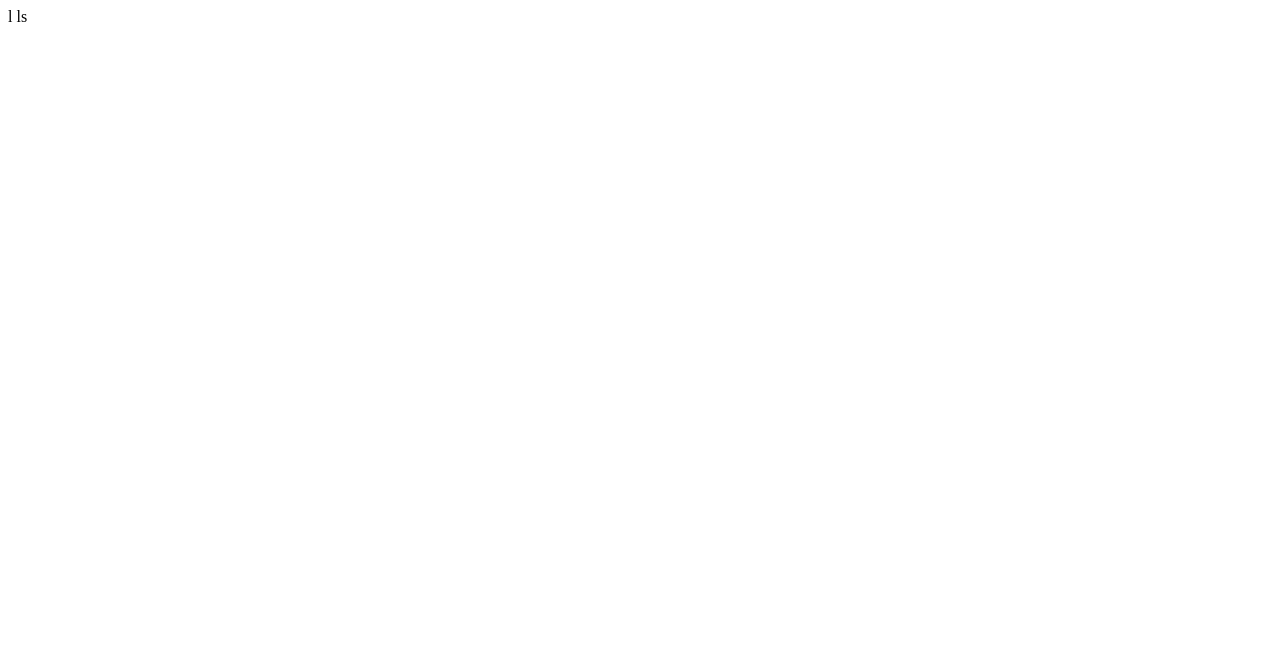
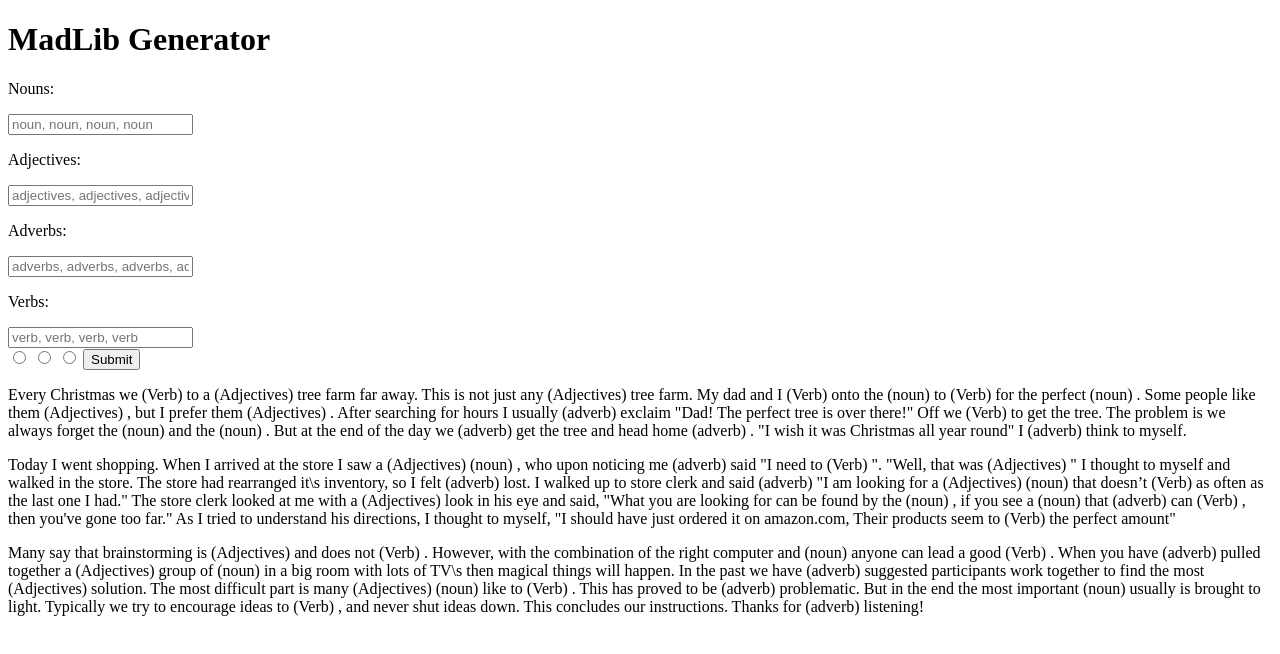
Before and after one commit to rrunning/madlib, a plain HTML site: page index.html in a window 1280 px wide. Drawn offline with Linux system fonts and the light colour scheme.

Commit message:
creates basic html structure

```diff
--- a/index.html
+++ b/index.html
@@ -1,3 +1,36 @@
-
-l
-ls
+<!DOCTYPE html>
+<html>
+<head>
+	<title>MadLib Generator</title>
+</head>
+<body>
+	<h1>MadLib Generator</h1>
+	<form>
+		<div>
+			<p>Nouns:</p>
+			<input type="text" name="noun" placeholder="noun, noun, noun, noun">
+		</div>
+		<div>
+			<p>Adjectives:</p>
+			<input type="text" name="adjectives" placeholder="adjectives, adjectives, adjectives, adjectives">
+		</div>
+		<div>
+			<p>Adverbs:</p>
+			<input type="text" name="adverbs" placeholder="adverbs, adverbs, adverbs, adverbs">
+		</div>
+		<div>
+			<p>Verbs:</p>
+			<input type="text" name="verb" placeholder="verb, verb, verb, verb">
+		</div>
+		<div>
+			<input type="radio" name="Christmas">
+			<input type="radio" name="Shopping">
+			<input type="radio" name="Brainstorm">
+			<input type="submit" name="Submit">
+		</div>
+	</form>
+	<p>Every Christmas we  (Verb)  to a   (Adjectives)   tree farm far away. This is not just any   (Adjectives)   tree farm. My dad and I    (Verb)   onto the   (noun)   to    (Verb)   for the perfect   (noun)  .  Some people like them   (Adjectives)  , but I prefer them   (Adjectives)  . After  searching for hours I usually   (adverb)   exclaim "Dad! The perfect tree is over   there!" Off we    (Verb)   to get the tree. The problem is we always forget the  (noun)   and the  (noun)  . But at the end of the day we    (adverb)   get the tree and head home    (adverb)  . "I wish it was Christmas all year round"  I    (adverb)   think to myself.</p>
+	<p>Today I went shopping. When I arrived at the store I saw a   (Adjectives)     (noun)  , who upon noticing me    (adverb)   said "I need to   (Verb)  ". "Well,   that was   (Adjectives)  " I thought to myself and walked in the store. The store had rearranged it\s inventory, so I felt    (adverb)   lost. I   walked up to store clerk and said    (adverb)   "I am looking for a   (Adjectives)     (noun)   that doesn’t    (Verb)   as often as the last one I had." The store clerk    looked at me with a   (Adjectives)   look in his eye and said, "What you are looking for can be found by the   (noun)  , if you see a   (noun)   that    (adverb)   can    (Verb)  , then you've gone too far." As I tried to understand his directions, I thought to myself, "I should have just ordered it    on amazon.com, Their products seem to    (Verb)   the perfect amount"</p>
+	<p>Many say that brainstorming is   (Adjectives)   and does not   (Verb)  . However, with the combination of the right computer and   (noun)   anyone  can lead a good    (Verb)  . When you have    (adverb)   pulled together a   (Adjectives)      group of   (noun)   in a big room with lots of TV\s then  magical things will happen. In the past we have    (adverb)   suggested  participants work together to find the most   (Adjectives)   solution. The   most difficult part is many   (Adjectives)     (noun)   like to   (Verb) . This has proved to be    (adverb)   problematic.  But in the end the most important   (noun)   usually is brought to light.  Typically we try to encourage ideas to    (Verb)  , and never shut ideas  down. This concludes our instructions. Thanks for    (adverb)   listening!</p>
+</body>
+</html>
```
